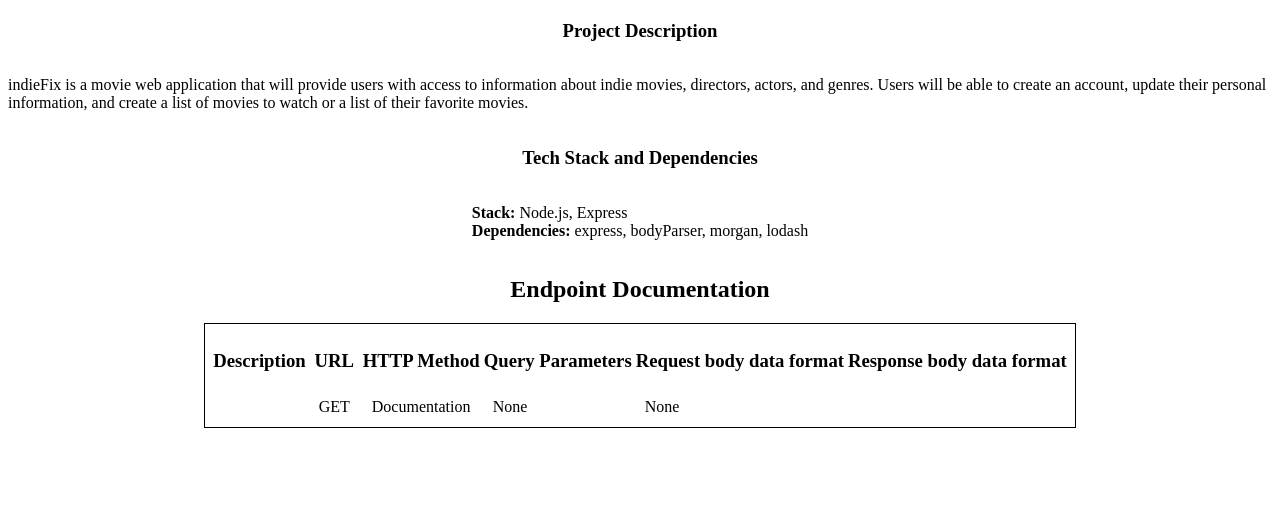
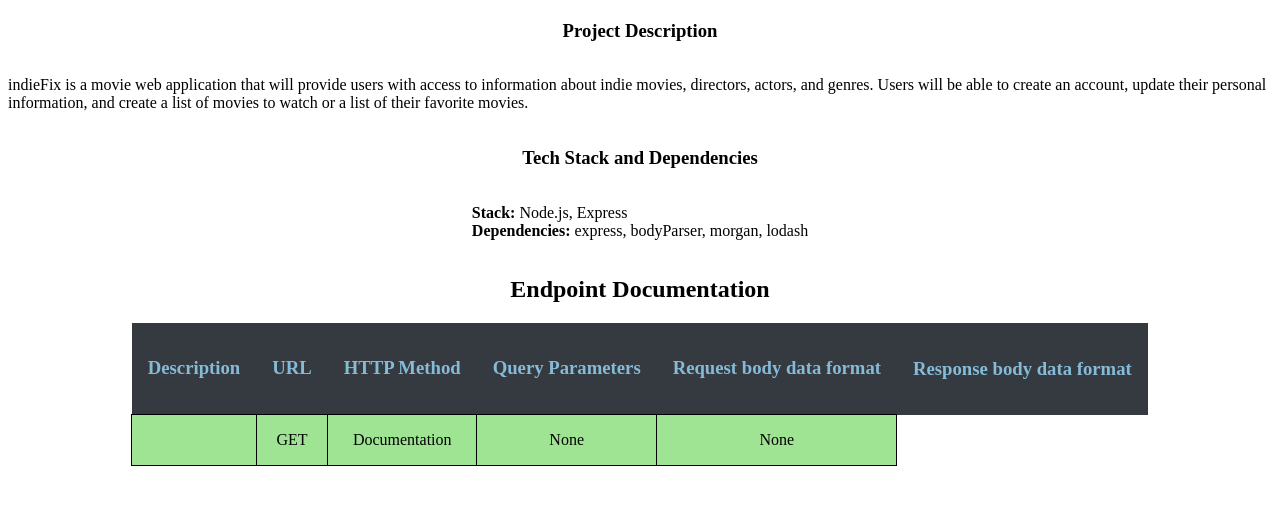
Before and after one commit to sirius6323/indieFix, a website: page public/documentation.html in a window 1280 px wide. Shown: the part 87-592 px from the top of the page. Drawn offline with Linux system fonts and the light colour scheme.

Commit message:
If applied, added styling to table in documentation

```diff
--- a/css/styles.css
+++ b/css/styles.css
@@ -13,23 +13,25 @@
 	text-align: center;
 }
 
-table {
-	padding: 5px;
-	border: 1px solid black;
+table,
+tr,
+th,
+td {
+	border-collapse: collapse;
+	padding: 1rem;
+	text-align: center;
+}
+
+th {
+	background: #343a40;
+	color: #86bbd8;
+}
+
+tr:nth-child(odd) {
+	background: #9ee493;
 }
 
 td {
-	padding: 4px 10px;
+	border: 1px solid black;
+	font-size: 1rem;
 }
-
-colLg {
-	width: 250px;
-}
-
-colMd {
-	width: 200px;
-}
-
-colSm {
-	width: 100px;
-}
```
